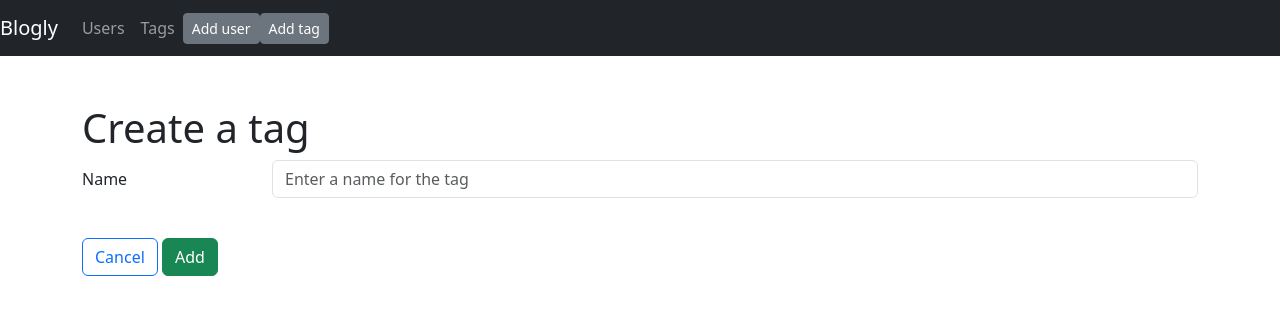
After one commit to aguerrero2113/flask-blogly, a Flask app: page /tags/new in a window 1280 px wide. The commit adds this page. Shown: the top 315 px of the page. Run offline with Flask 2, Linux system fonts and the light colour scheme; data that the repository does not hold is empty; some libraries are stand-ins or nearby versions.

Commit message:
completed pt3 of assignment

```diff
--- a/app.py
+++ b/app.py
@@ -1,6 +1,6 @@
 from flask import Flask, request, redirect, render_template, flash
 from flask_debugtoolbar import DebugToolbarExtension
-from models import db, connect_db, User, Post
+from models import db, connect_db, User, Post, Tag
 
 app = Flask(__name__)
 app.config['SQLALCHEMY_DATABASE_URI'] = "postgresql:///blogly"
@@ -120,7 +120,8 @@ def posts_new_form(user_id):
     """Show a form to create a new post for a specific user"""
 
     user = User.query.get_or_404(user_id)
-    return render_template('posts/new.html', user=user)
+    tags = Tag.query.all()
+    return render_template('posts/new.html', user=user, tags=tags)
 
 
 @app.route('/users/<int:user_id>/posts/new', methods=["POST"])
@@ -128,9 +129,13 @@ def posts_new(user_id):
     """Handle form submission for creating a new post for a specific user"""
 
     user = User.query.get_or_404(user_id)
+    tag_ids = [int(num) for num in request.form.getlist("tags")]
+    tags = Tag.query.filter(Tag.id.in_(tag_ids)).all()
+
     new_post = Post(title=request.form['title'],
                     content=request.form['content'],
-                    user=user)
+                    user=user,
+                    tags=tags)
 
     db.session.add(new_post)
     db.session.commit()
@@ -152,7 +157,8 @@ def posts_edit(post_id):
     """Show a form to edit an existing post"""
 
     post = Post.query.get_or_404(post_id)
-    return render_template('posts/edit.html', post=post)
+    tags = Tag.query.all()
+    return render_template('posts/edit.html', post=post, tags=tags)
 
 
 @app.route('/posts/<int:post_id>/edit', methods=["POST"])
@@ -162,6 +168,9 @@ def posts_update(post_id):
     post = Post.query.get_or_404(post_id)
     post.title = request.form['title']
     post.content = request.form['content']
+
+    tag_ids = [int(num) for num in request.form.getlist("tags")]
+    post.tags = Tag.query.filter(Tag.id.in_(tag_ids)).all()
 
     db.session.add(post)
     db.session.commit()
@@ -181,3 +190,83 @@ def posts_destroy(post_id):
     flash(f"Post '{post.title} deleted.")
 
     return redirect(f"/users/{post.user_id}")
+
+
+##############################################################################
+# Tags route
+
+
+@app.route('/tags')
+def tags_index():
+    """Show a page with info on all tags"""
+
+    tags = Tag.query.all()
+    return render_template('tags/index.html', tags=tags)
+
+
+@app.route('/tags/new')
+def tags_new_form():
+    """Show a form to create a new tag"""
+
+    posts = Post.query.all()
+    return render_template('tags/new.html', posts=posts)
+
+
+@app.route("/tags/new", methods=["POST"])
+def tags_new():
+    """Handle form submission for creating a new tag"""
+
+    post_ids = [int(num) for num in request.form.getlist("posts")]
+    posts = Post.query.filter(Post.id.in_(post_ids)).all()
+    new_tag = Tag(name=request.form['name'], posts=posts)
+
+    db.session.add(new_tag)
+    db.session.commit()
+    flash(f"Tag '{new_tag.name}' added.")
+
+    return redirect("/tags")
+
+
+@app.route('/tags/<int:tag_id>')
+def tags_show(tag_id):
+    """Show a page with info on a specific tag"""
+
+    tag = Tag.query.get_or_404(tag_id)
+    return render_template('tags/show.html', tag=tag)
+
+
+@app.route('/tags/<int:tag_id>/edit')
+def tags_edit_form(tag_id):
+    """Show a form to edit an existing tag"""
+
+    tag = Tag.query.get_or_404(tag_id)
+    posts = Post.query.all()
+    return render_template('tags/edit.html', tag=tag, posts=posts)
+
+
+@app.route('/tags/<int:tag_id>/edit', methods=["POST"])
+def tags_edit(tag_id):
+    """Handle form submission for updating an existing tag"""
+
+    tag = Tag.query.get_or_404(tag_id)
+    tag.name = request.form['name']
+    post_ids = [int(num) for num in request.form.getlist("posts")]
+    tag.posts = Post.query.filter(Post.id.in_(post_ids)).all()
+
+    db.session.add(tag)
+    db.session.commit()
+    flash(f"Tag '{tag.name}' edited.")
+
+    return redirect("/tags")
+
+
+@app.route('/tags/<int:tag_id>/delete', methods=["POST"])
+def tags_destroy(tag_id):
+    """Handle form submission for deleting an existing tag"""
+
+    tag = Tag.query.get_or_404(tag_id)
+    db.session.delete(tag)
+    db.session.commit()
+    flash(f"Tag '{tag.name}' deleted.")
+
+    return redirect("/tags")
--- a/templates/base.html
+++ b/templates/base.html
@@ -15,9 +15,15 @@
   <ul class="navbar-nav">
     <li class="nav-item"><a class="nav-link" href="/users">Users</a></li>
   </ul>
+  <ul class="navbar-nav">
+    <li class="nav-item"><a class="nav-link" href="/tags">Tags</a></li>
+  </ul>
   <ul class="navbar-nav ml-auto">
     <li class="nav-item">
       <a class="btn btn-sm btn-secondary" href="/users/new">Add user</a>
+    </li>
+    <li class="nav-item ml-2">
+      <a class="btn btn-sm btn-secondary" href="/tags/new">Add tag</a>
     </li>
   </ul>
 </nav>
--- /dev/null
+++ b/templates/tags/new.html
@@ -0,0 +1,45 @@
+{% extends 'base.html' %}
+
+{% block title %}Add Tag{% endblock %}
+
+{% block content %}
+
+<h1>Create a tag</h1>
+
+<form method="POST" action="/tags/new">
+
+  <div class="form-group row">
+    <label for="name" class="col-sm-2 col-form-label d-flex align-items-center">
+      Name
+    </label>
+    <div class="col-sm-10">
+      <input type="text" class="form-control" id="name" name="name"
+             placeholder="Enter a name for the tag">
+    </div>
+  </div>
+
+  <div class="form-check form-group row">
+    {% for post in posts %}
+    <div>
+      <input class="form-input"
+             type="checkbox"
+             value="{{ post.id }}"
+             id="post_{{ post.id }}"
+             name="posts">
+      <label class="form-check-label" for="post_{{ post.id }}">
+        {{ post.title }}
+      </label>
+    </div>
+    {% endfor %}
+  </div>
+
+  <div class="mt-3 form-group row">
+    <div class="ml-auto mr-3">
+      <a href="/tags" class="btn btn-outline-primary">Cancel</a>
+      <button type="submit" class="btn btn-success">Add</button>
+    </div>
+  </div>
+
+</form>
+
+{% endblock %}
```
Also changed, not shown: models.py (+25 -1 lines), templates/posts/edit.html (+16 -0 lines), templates/posts/homepage.html (+10 -0 lines), templates/posts/new.html (+15 -0 lines), templates/posts/show.html (+20 -8 lines), templates/tags/edit.html (added, +55 -0 lines), templates/tags/index.html (added, +17 -0 lines), templates/tags/show.html (added, +26 -0 lines), templates/404.html (line endings or trailing spaces).
